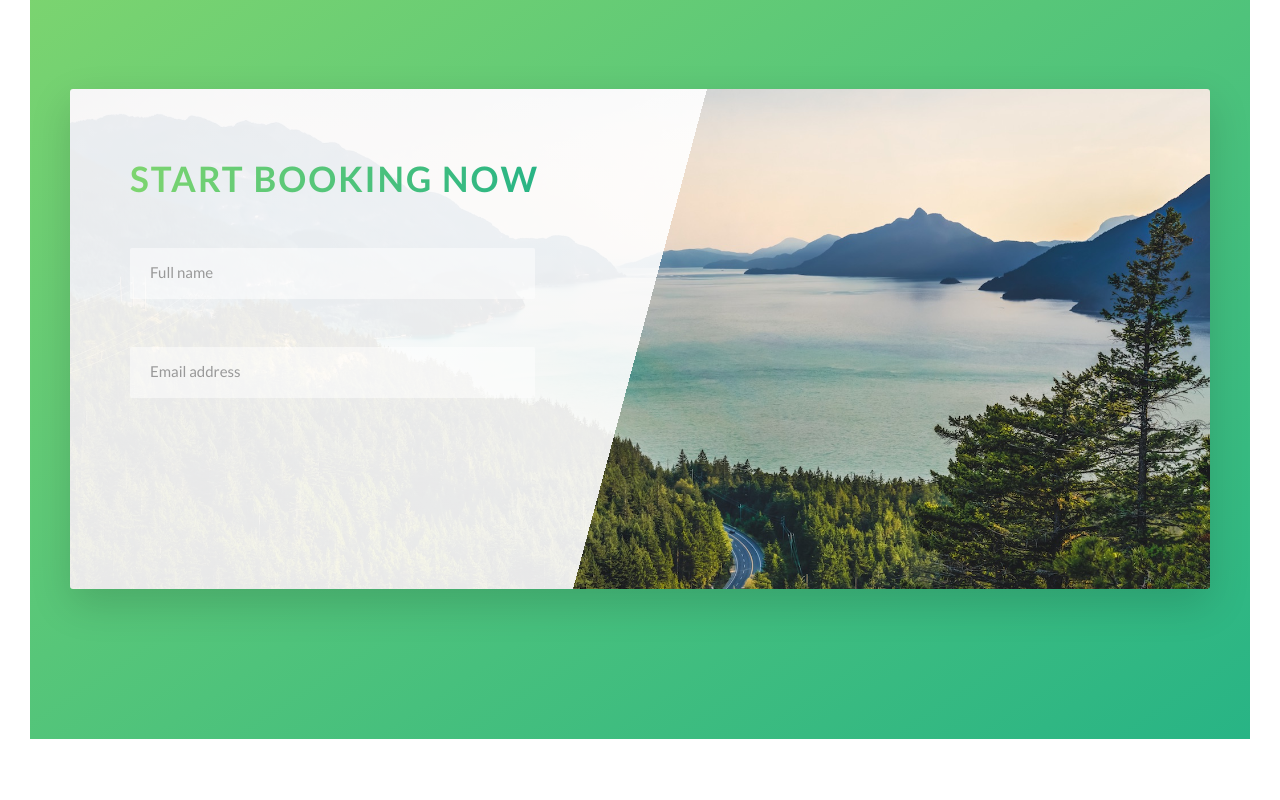
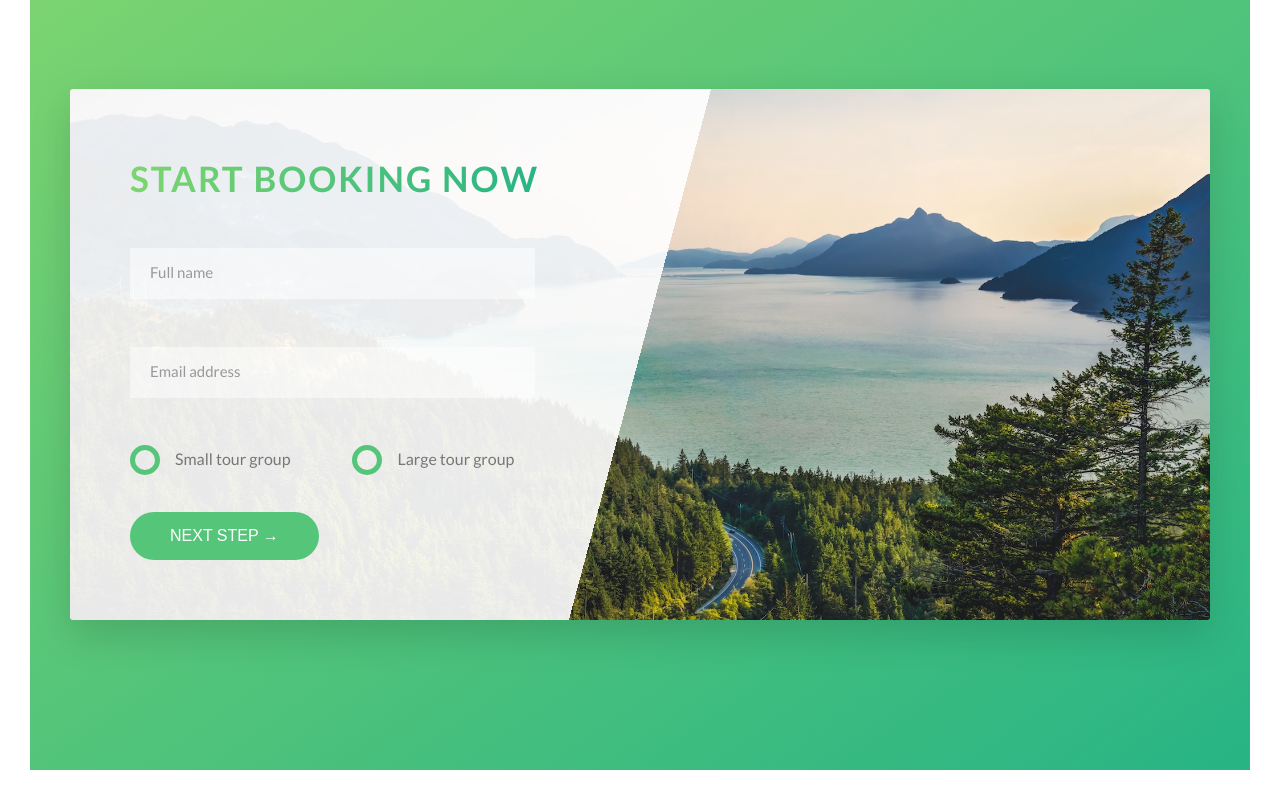
Before and after one commit to DeanNab175/natours, a website: page index.html in a window 1280 px wide. Shown: the part 4506-5306 px from the top of the page. Before the commit the page ends 5275 px from the top, so only its background shows below. Drawn offline with Linux system fonts and the light colour scheme.

Commit message:
style booking section with radio buttons

```diff
--- a/index.html
+++ b/index.html
@@ -281,9 +281,30 @@
                                     <label for="name" class="form__label">Full name</label>
                                 </div>
 
-                                <div class="form-group">
+                                <div class="form__group">
                                     <input type="email" class="form__input" placeholder="Email address" id="email" required>
                                     <label for="email" class="form__label">Email address</label>
+                                </div>
+
+                                <div class="form__group u-margin-bottom-medium">
+                                    <div class="form__radio-group">
+                                        <input type="radio" class="form__radio-input" id="small" name="size">
+                                        <label for="small" class="form__radio-label">
+                                            <span class="form__radio-button"></span>
+                                            Small tour group
+                                        </label>
+                                    </div>
+                                    <div class="form__radio-group">
+                                        <input type="radio" class="form__radio-input" id="large" name="size">
+                                        <label for="large" class="form__radio-label">
+                                            <span class="form__radio-button"></span>
+                                            Large tour group
+                                        </label>
+                                    </div>
+                                </div>
+
+                                <div class="form__group">
+                                    <button class="btn btn--green">Next step &rarr;</button>
                                 </div>
                             </form>
                         </div>
--- a/sass/base/_utilities.scss
+++ b/sass/base/_utilities.scss
@@ -1,8 +1,8 @@
-.u-center-text { text-align: center; }
+.u-center-text { text-align: center !important; }
 
-.u-margin-bottom-small { margin-bottom: 1.5rem; }
-.u-margin-bottom-medium { margin-bottom: 4rem; }
-.u-margin-bottom-big { margin-bottom: 8rem; }
+.u-margin-bottom-small { margin-bottom: 1.5rem !important; }
+.u-margin-bottom-medium { margin-bottom: 4rem !important; }
+.u-margin-bottom-big { margin-bottom: 8rem !important; }
 
-.u-margin-top-big { margin-top: 8rem; }
-.u-margin-top-huge { margin-top: 10rem; }
+.u-margin-top-big { margin-top: 8rem !important; }
+.u-margin-top-huge { margin-top: 10rem !important; }
--- a/sass/components/_button.scss
+++ b/sass/components/_button.scss
@@ -1,5 +1,6 @@
 .btn {
 
+    &,
     &:link,
     &:visited {
         text-transform: uppercase;
@@ -10,6 +11,10 @@
         transition: all .2s;
         position: relative;
         font-size: $default-font-size;
+
+        // Change for the <button> element
+        border: none;
+        cursor: pointer;
     }
 
     &:hover {
@@ -22,7 +27,9 @@
         }
     }
 
-    &:active {
+    &:active,
+    &:focus {
+        outline: none;
         transform: translateY(-.1rem);
         box-shadow: 0 .5rem 1rem rgba($color-black, .2);
     }
--- a/sass/components/_form.scss
+++ b/sass/components/_form.scss
@@ -14,6 +14,7 @@
         border-bottom: 3px solid transparent;
         width: 90%;
         display: block;
+        transition: all .3s;
 
         &:focus {
             outline: none;
@@ -46,6 +47,51 @@
         transform: translateY(-4rem);
     }
 
+    &__radio-group {
+        width: 49%;
+        display: inline-block;
+    }
+
+    &__radio-input {
+        display: none;
+    }
+
+    &__radio-label {
+        font-size: $default-font-size;
+        cursor: pointer;
+        position: relative;
+        padding-left: 4.5rem;
+    }
+
+    &__radio-button {
+        height: 3rem;
+        width: 3rem;
+        border: 5px solid $color-primary;
+        border-radius: 50%;
+        display: block;
+        position: absolute;
+        left: 0;
+        top: -.4rem;
+
+        &::after {
+            content: "";
+            height: 1.3rem;
+            width: 1.3rem;
+            display: block;
+            border-radius: 50%;
+            position: absolute;
+            top: 50%;
+            left: 50%;
+            transform: translate(-50%, -50%);
+            background-color: $color-primary;
+            opacity: 0;
+            transition: opacity .2s;
+        }
+    }
+
+    &__radio-input:checked ~ &__radio-label &__radio-button::after {
+        opacity: 1;
+    }
 
 
 }
--- a/sass/pages/_home.scss
+++ b/sass/pages/_home.scss
@@ -47,7 +47,7 @@
     border-radius: 3px;
     box-shadow: 0 1.5rem 4rem rgba($color-black, .15);
 
-    height: 50rem;
+    // height: 50rem;
 
     &__form {
         width: 50%;
```
Also changed, not shown: css/style.css.
